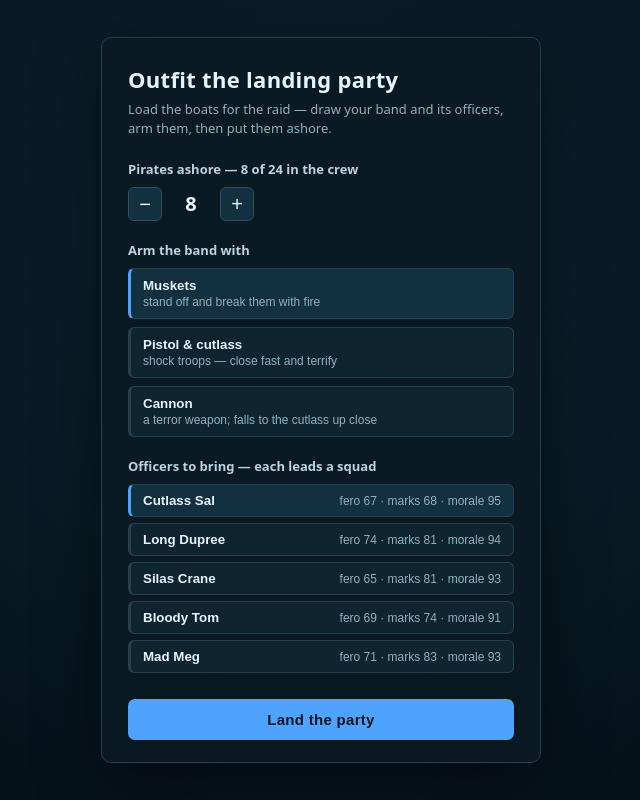
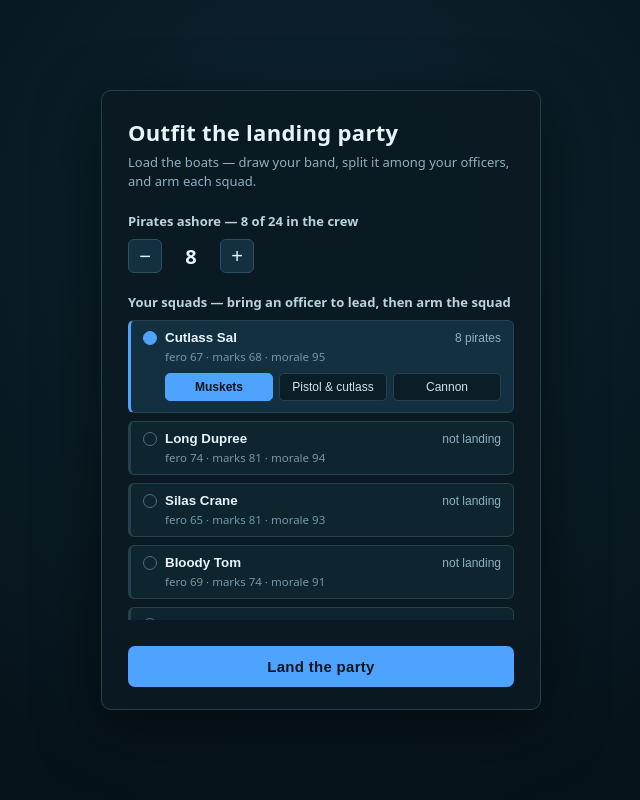
Before and after one commit to IThordGray/letters-of-marque, a website built with Vite: page game/index.html in a window 1280 px wide. Shown: the whole page, without its empty margins (319-959 px from the left). Built offline with nearby package versions, Linux system fonts and the light colour scheme.

Commit message:
KAN-34: per-squad weapon loadout - arm each squad independently
Reworks the deploy screen into squad cards: bringing an officer opens an inline weapon picker for that squad, and each squad's header shows its share of the auto-split pool. Each squad's pirates now carry that squad's chosen weapon (musket line / pistol-&-cutlass shock / cannon), independently. Verified by build + headless smoke (two squads, two weapons).

Co-Authored-By: Claude Opus 4.8 <noreply@anthropic.com>

```diff
--- a/game/src/deploy.ts
+++ b/game/src/deploy.ts
@@ -1,46 +1,58 @@
 import type { PartySpec, SquadSpec } from "./spawn";
-import type { OfficerProfile, Roster } from "./roster";
+import type { Roster } from "./roster";
 import type { WeaponType } from "./types";
 import { makeRoster } from "./roster";
 
-// The three ways a band goes ashore — matches the WEAPON table, phrased as a choice.
-const WEAPONS: { value: WeaponType; label: string; blurb: string }[] = [
-  { value: "musket", label: "Muskets", blurb: "stand off and break them with fire" },
-  { value: "pistol", label: "Pistol & cutlass", blurb: "shock troops — close fast and terrify" },
-  { value: "cannon", label: "Cannon", blurb: "a terror weapon; falls to the cutlass up close" },
+// Weapon choices — matches the WEAPON table. Compact labels for the per-squad picker.
+const WEAPONS: { value: WeaponType; label: string }[] = [
+  { value: "musket", label: "Muskets" },
+  { value: "pistol", label: "Pistol & cutlass" },
+  { value: "cannon", label: "Cannon" },
 ];
 
 interface DeployState {
   pirates: number;
-  weapon: WeaponType;
-  chosen: Set<string>; // ids of officers to bring
+  chosen: Set<string>; // officer ids to bring — each leads a squad
+  weapons: Record<string, WeaponType>; // per-squad (per-officer) weapon
 }
 
-// Split the pirates evenly among the chosen officers into squads (remainder to the
-// first squads); no officers → one leaderless band.
+// Split the pirate pool evenly among the chosen officers (remainder to the first
+// squads). No officers → one leaderless musket band.
+function splitPirates(state: DeployState, roster: Roster): Map<string, number> {
+  const chosen = roster.officers.filter((o) => state.chosen.has(o.id));
+  const out = new Map<string, number>();
+  if (chosen.length === 0) return out;
+  const per = Math.floor(state.pirates / chosen.length);
+  let rem = state.pirates % chosen.length;
+  for (const o of chosen) {
+    out.set(o.id, per + (rem > 0 ? 1 : 0));
+    if (rem > 0) rem--;
+  }
+  return out;
+}
+
 function buildSpec(state: DeployState, roster: Roster): PartySpec {
   const chosen = roster.officers.filter((o) => state.chosen.has(o.id));
-  if (chosen.length === 0) return { squads: [{ officer: null, pirates: state.pirates, weapon: state.weapon }] };
-  const per = Math.floor(state.pirates / chosen.length);
-  let rem = state.pirates % chosen.length;
-  const squads: SquadSpec[] = chosen.map((officer) => {
-    const extra = rem > 0 ? 1 : 0;
-    if (rem > 0) rem--;
-    return { officer, pirates: per + extra, weapon: state.weapon };
-  });
+  if (chosen.length === 0) return { squads: [{ officer: null, pirates: state.pirates, weapon: "musket" }] };
+  const split = splitPirates(state, roster);
+  const squads: SquadSpec[] = chosen.map((officer) => ({
+    officer,
+    pirates: split.get(officer.id) ?? 0,
+    weapon: state.weapons[officer.id] ?? "musket",
+  }));
   return { squads };
 }
 
-// The pre-battle deploy screen — a one-time "load the boats" decision, not a per-battle
-// ritual. Draw a band from the finite crew pool, pick which named officers lead it, arm
-// it, then land it. Calls `onConfirm` with the composed party and removes itself.
+// The pre-battle deploy screen — a one-time "load the boats" decision. Draw a band from
+// the finite crew pool, split it among the named officers you bring, and arm each squad.
 export function showDeployScreen(onConfirm: (spec: PartySpec) => void) {
   const roster = makeRoster();
   const state: DeployState = {
     pirates: Math.min(8, roster.poolSize),
-    weapon: "musket",
     chosen: new Set<string>(roster.officers.length ? [roster.officers[0].id] : []),
+    weapons: {},
   };
+  for (const o of roster.officers) state.weapons[o.id] = "musket";
 
   const root = document.createElement("div");
   root.className = "deploy-root";
@@ -53,7 +65,7 @@ export function showDeployScreen(onConfirm: (spec: PartySpec) => void) {
   title.textContent = "Outfit the landing party";
   const sub = document.createElement("p");
   sub.className = "deploy-sub";
-  sub.textContent = "Load the boats for the raid — draw your band and its officers, arm them, then put them ashore.";
+  sub.textContent = "Load the boats — draw your band, split it among your officers, and arm each squad.";
   card.append(title, sub);
 
   // --- party size (capped by the finite crew pool) ---
@@ -67,80 +79,70 @@ export function showDeployScreen(onConfirm: (spec: PartySpec) => void) {
   count.className = "deploy-count";
   stepper.append(dec, count, inc);
   sizeGroup.append(stepper);
-  const renderSize = () => {
-    count.textContent = String(state.pirates);
-    sizeLabel.textContent = `Pirates ashore — ${state.pirates} of ${roster.poolSize} in the crew`;
+
+  // --- squads (one row per roster officer; bring it → it leads a squad + picks a weapon) ---
+  const squadGroup = group(card);
+  label(squadGroup).textContent = "Your squads — bring an officer to lead, then arm the squad";
+  const squadList = document.createElement("div");
+  squadList.className = "deploy-squads";
+  squadGroup.append(squadList);
+
+  interface Row {
+    id: string;
+    wrap: HTMLElement;
+    countEl: HTMLElement;
+    wepRow: HTMLElement;
+    wepButtons: { value: WeaponType; el: HTMLButtonElement }[];
+  }
+  const rows: Row[] = [];
+  for (const o of roster.officers) {
+    const wrap = document.createElement("div");
+    wrap.className = "deploy-squad";
+
+    const head = document.createElement("button");
+    head.type = "button";
+    head.className = "deploy-squad-head";
+    const left = document.createElement("span");
+    left.className = "deploy-squad-left";
+    const check = document.createElement("span");
+    check.className = "deploy-check";
+    const name = document.createElement("span");
+    name.className = "deploy-squad-name";
+    name.textContent = o.name;
+    left.append(check, name);
+    const countEl = document.createElement("span");
+    countEl.className = "deploy-squad-count";
+    head.append(left, countEl);
+    head.onclick = () => {
+      if (state.chosen.has(o.id)) state.chosen.delete(o.id);
+      else state.chosen.add(o.id);
+      paint();
     };
-  dec.onclick = () => {
-    state.pirates = Math.max(1, state.pirates - 1);
-    renderSize();
-  };
-  inc.onclick = () => {
-    state.pirates = Math.min(roster.poolSize, state.pirates + 1);
-    renderSize();
-  };
-  renderSize();
 
-  // --- weapon (party-wide for now; per-squad comes later) ---
-  const wepGroup = group(card);
-  label(wepGroup).textContent = "Arm the band with";
+    const stats = document.createElement("div");
+    stats.className = "deploy-squad-stats";
+    stats.textContent = `fero ${o.ferocity} · marks ${o.marks} · morale ${o.morale}`;
+
     const wepRow = document.createElement("div");
-  wepRow.className = "deploy-weapons";
+    wepRow.className = "deploy-squad-weapons";
     const wepButtons: { value: WeaponType; el: HTMLButtonElement }[] = [];
     for (const w of WEAPONS) {
       const b = document.createElement("button");
       b.type = "button";
-    b.className = "deploy-weapon";
-    const name = document.createElement("span");
-    name.className = "deploy-weapon-name";
-    name.textContent = w.label;
-    const blurb = document.createElement("span");
-    blurb.className = "deploy-weapon-blurb";
-    blurb.textContent = w.blurb;
-    b.append(name, blurb);
+      b.className = "deploy-wep";
+      b.textContent = w.label;
       b.onclick = () => {
-      state.weapon = w.value;
-      paintWeapons();
+        state.weapons[o.id] = w.value;
+        paint();
       };
       wepButtons.push({ value: w.value, el: b });
       wepRow.append(b);
     }
-  const paintWeapons = () => {
-    for (const { value, el } of wepButtons) el.classList.toggle("selected", value === state.weapon);
-  };
-  paintWeapons();
-  wepGroup.append(wepRow);
 
-  // --- officers to bring (each leads a squad) ---
-  const offGroup = group(card);
-  label(offGroup).textContent = "Officers to bring — each leads a squad";
-  const offList = document.createElement("div");
-  offList.className = "deploy-officers";
-  const offRows: { o: OfficerProfile; el: HTMLButtonElement }[] = [];
-  for (const o of roster.officers) {
-    const b = document.createElement("button");
-    b.type = "button";
-    b.className = "deploy-officer";
-    const name = document.createElement("span");
-    name.className = "deploy-officer-name";
-    name.textContent = o.name;
-    const stats = document.createElement("span");
-    stats.className = "deploy-officer-stats";
-    stats.textContent = `fero ${o.ferocity} · marks ${o.marks} · morale ${o.morale}`;
-    b.append(name, stats);
-    b.onclick = () => {
-      if (state.chosen.has(o.id)) state.chosen.delete(o.id);
-      else state.chosen.add(o.id);
-      paintOfficers();
-    };
-    offRows.push({ o, el: b });
-    offList.append(b);
+    wrap.append(head, stats, wepRow);
+    squadList.append(wrap);
+    rows.push({ id: o.id, wrap, countEl, wepRow, wepButtons });
   }
-  const paintOfficers = () => {
-    for (const { o, el } of offRows) el.classList.toggle("selected", state.chosen.has(o.id));
-  };
-  paintOfficers();
-  offGroup.append(offList);
 
   // --- launch ---
   const launch = document.createElement("button");
@@ -153,6 +155,29 @@ export function showDeployScreen(onConfirm: (spec: PartySpec) => void) {
   };
   card.append(launch);
 
+  function paint() {
+    count.textContent = String(state.pirates);
+    sizeLabel.textContent = `Pirates ashore — ${state.pirates} of ${roster.poolSize} in the crew`;
+    const split = splitPirates(state, roster);
+    for (const r of rows) {
+      const on = state.chosen.has(r.id);
+      r.wrap.classList.toggle("selected", on);
+      r.wepRow.classList.toggle("hidden", !on);
+      r.countEl.textContent = on ? `${split.get(r.id) ?? 0} pirates` : "not landing";
+      for (const { value, el } of r.wepButtons) el.classList.toggle("selected", value === state.weapons[r.id]);
+    }
+  }
+
+  dec.onclick = () => {
+    state.pirates = Math.max(1, state.pirates - 1);
+    paint();
+  };
+  inc.onclick = () => {
+    state.pirates = Math.min(roster.poolSize, state.pirates + 1);
+    paint();
+  };
+
+  paint();
   document.body.appendChild(root);
 }
 
--- a/game/src/style.css
+++ b/game/src/style.css
@@ -151,37 +151,90 @@ body {
   font-weight: 700;
   font-variant-numeric: tabular-nums;
 }
-.deploy-weapons {
+.deploy-squads {
   display: flex;
   flex-direction: column;
   gap: 8px;
+  max-height: 300px;
+  overflow-y: auto;
 }
-.deploy-weapon {
-  display: flex;
-  flex-direction: column;
-  gap: 2px;
-  text-align: left;
+.deploy-squad {
   padding: 9px 12px;
-  color: #e8f4fb;
   background: #0e2530;
   border: 1px solid #24414d;
   border-left: 3px solid #24414d;
   border-radius: 6px;
-  cursor: pointer;
 }
-.deploy-weapon:hover {
-  border-color: #35617a;
-}
-.deploy-weapon.selected {
+.deploy-squad.selected {
   border-left-color: #4ea3ff;
   background: #12303f;
 }
-.deploy-weapon-name {
+.deploy-squad-head {
+  display: flex;
+  justify-content: space-between;
+  align-items: center;
+  width: 100%;
+  padding: 0;
+  background: none;
+  border: none;
+  color: #e8f4fb;
+  cursor: pointer;
+}
+.deploy-squad-left {
+  display: flex;
+  align-items: center;
+  gap: 8px;
+}
+.deploy-check {
+  width: 14px;
+  height: 14px;
+  border-radius: 50%;
+  border: 1.5px solid #4d6f80;
+}
+.deploy-squad.selected .deploy-check {
+  background: #4ea3ff;
+  border-color: #4ea3ff;
+}
+.deploy-squad-name {
   font-weight: 600;
 }
-.deploy-weapon-blurb {
+.deploy-squad-count {
   color: #8fb0c0;
   font-size: 12px;
+  font-variant-numeric: tabular-nums;
+}
+.deploy-squad-stats {
+  color: #7796a5;
+  font-size: 11.5px;
+  margin: 4px 0 0 22px;
+  font-variant-numeric: tabular-nums;
+}
+.deploy-squad-weapons {
+  display: flex;
+  gap: 6px;
+  margin: 9px 0 2px 22px;
+}
+.deploy-squad-weapons.hidden {
+  display: none;
+}
+.deploy-wep {
+  flex: 1;
+  padding: 6px 8px;
+  font-size: 12px;
+  color: #cfe3ee;
+  background: #0b1e28;
+  border: 1px solid #24414d;
+  border-radius: 5px;
+  cursor: pointer;
+}
+.deploy-wep:hover {
+  border-color: #35617a;
+}
+.deploy-wep.selected {
+  color: #05161e;
+  background: #4ea3ff;
+  border-color: #4ea3ff;
+  font-weight: 600;
 }
 .deploy-launch {
   width: 100%;
@@ -199,40 +252,3 @@ body {
 .deploy-launch:hover {
   background: #6db4ff;
 }
-.deploy-officers {
-  display: flex;
-  flex-direction: column;
-  gap: 6px;
-  max-height: 210px;
-  overflow-y: auto;
-}
-.deploy-officer {
-  display: flex;
-  justify-content: space-between;
-  align-items: baseline;
-  gap: 10px;
-  text-align: left;
-  padding: 8px 12px;
-  color: #e8f4fb;
-  background: #0e2530;
-  border: 1px solid #24414d;
-  border-left: 3px solid #24414d;
-  border-radius: 6px;
-  cursor: pointer;
-}
-.deploy-officer:hover {
-  border-color: #35617a;
-}
-.deploy-officer.selected {
-  border-left-color: #4ea3ff;
-  background: #12303f;
-}
-.deploy-officer-name {
-  font-weight: 600;
-}
-.deploy-officer-stats {
-  color: #8fb0c0;
-  font-size: 12px;
-  font-variant-numeric: tabular-nums;
-  white-space: nowrap;
-}
```
Lines whose indentation alone changed are shown as unchanged.
